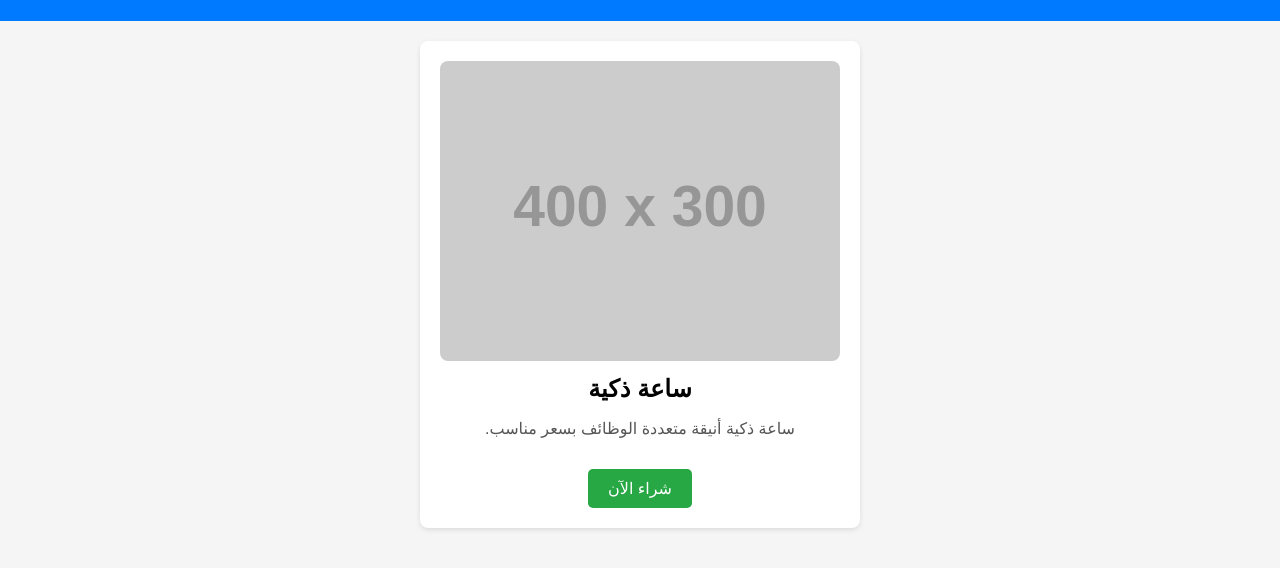
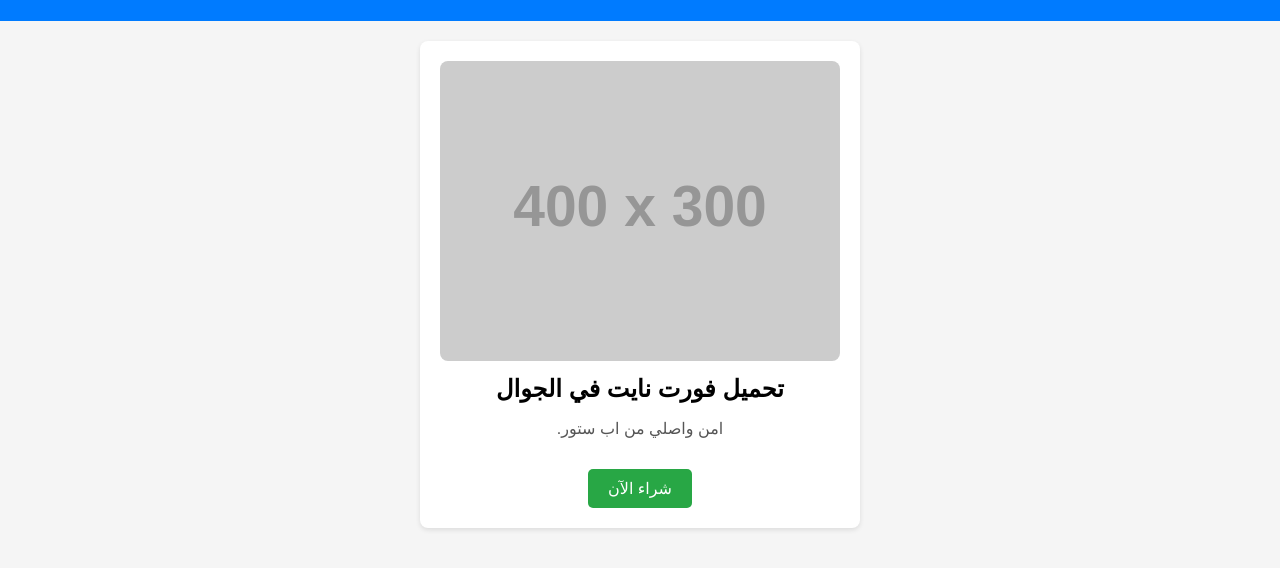
Before and after one commit to othman20135/Othman_store, a plain HTML site: page index.html in a window 1280 px wide. Shown: the part 100-668 px from the top of the page. Drawn offline with Linux system fonts and the light colour scheme; placeholder pictures from the web are drawn by us.

Commit message:
Update index.html

```diff
--- a/index.html
+++ b/index.html
@@ -30,8 +30,8 @@
     <main>
         <div class="product-card">
             <img src="https://via.placeholder.com/400x300" alt="صورة المنتج">
-            <h2>ساعة ذكية</h2>
-            <p>ساعة ذكية أنيقة متعددة الوظائف بسعر مناسب.</p>
+            <h2>تحميل فورت نايت في الجوال</h2>
+            <p>امن واصلي من اب ستور.</p>
             <a class="buy-btn" href="product.html">شراء الآن</a>
         </div>
     </main>
```
